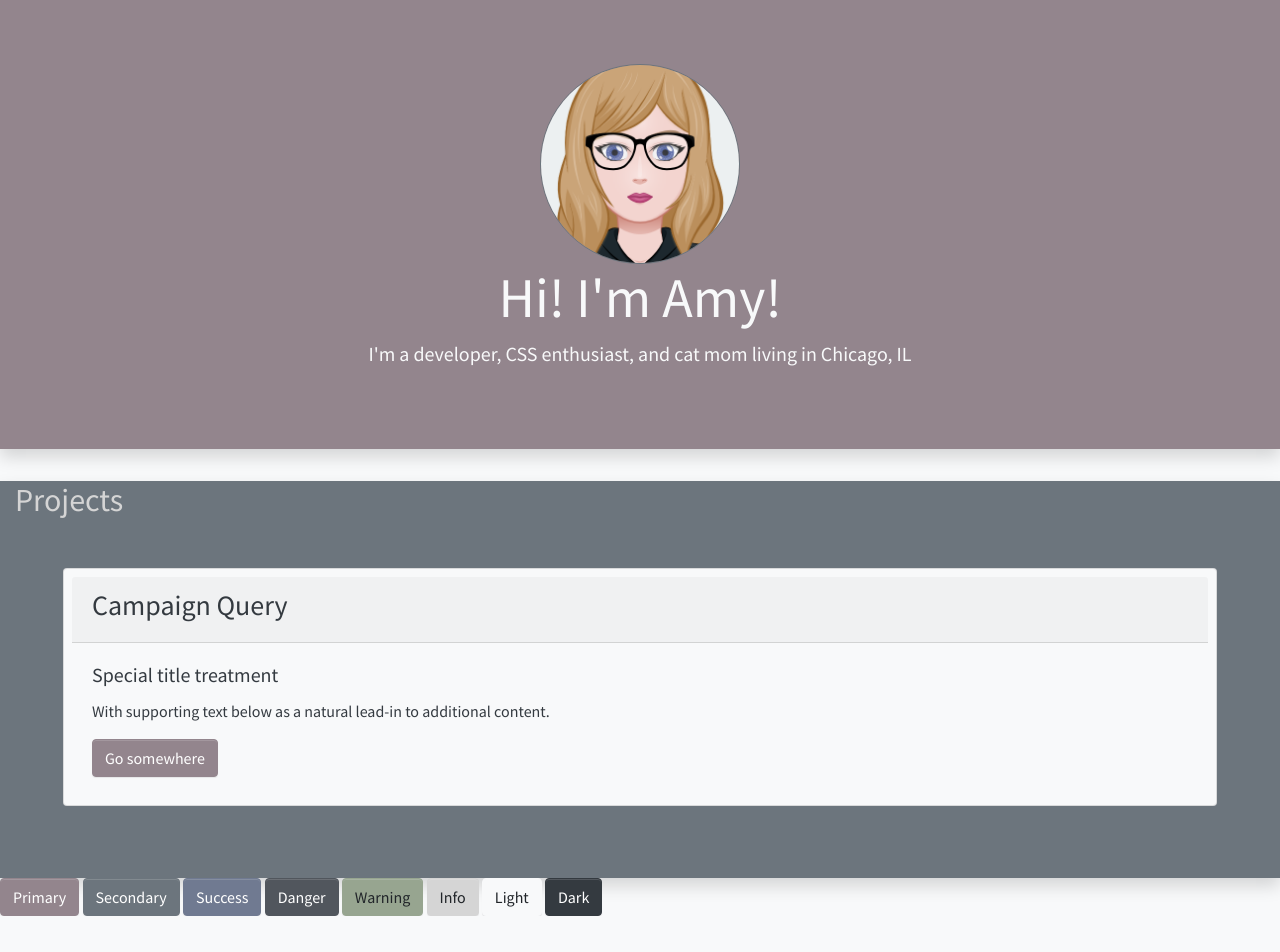
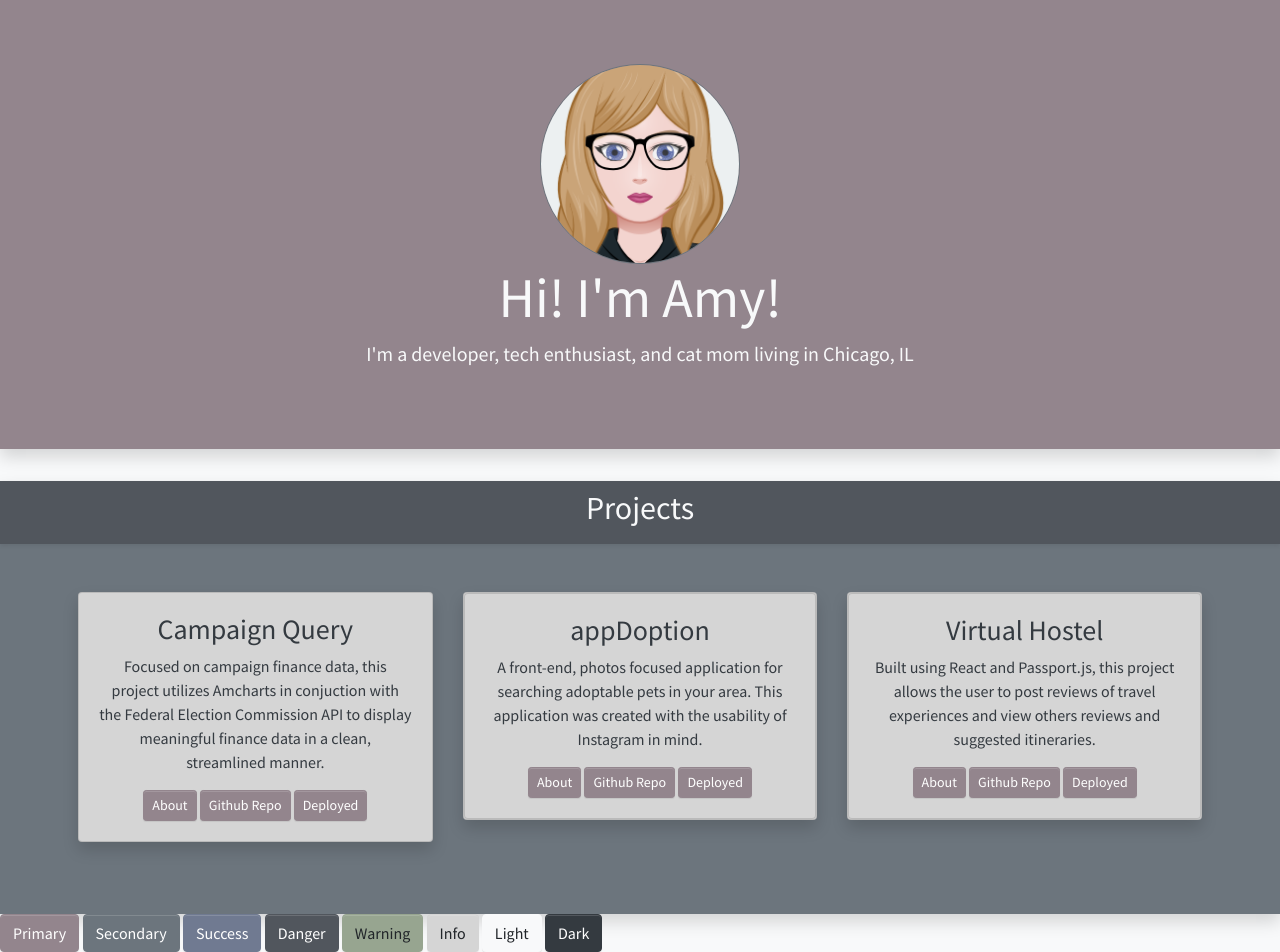
Before and after one commit to morettiamye/morettiamye.github.io, a plain HTML site: page index.html in a window 1280 px wide. Before the commit the page ends 916 px from the top, so only its background shows below. Drawn offline with Linux system fonts and the light colour scheme.

Commit message:
updating projects

```diff
--- a/index.html
+++ b/index.html
@@ -1,5 +1,6 @@
 <!DOCTYPE html>
 <html>
+
 <head>
   <meta charset="utf-8" />
   <meta http-equiv="X-UA-Compatible" content="IE=edge">
@@ -20,26 +21,61 @@
     <div class="container text-center">
       <img src="assets/images/myAvatar.png" alt="Amy" class="rounded-circle border border-secondary amy" />
       <h1 class="display-4 text-light"><strong>Hi! I'm Amy!</strong></h1>
-      <p class="lead text-light">I'm a developer, CSS enthusiast, and cat mom living in Chicago, IL</p>
+      <p class="lead text-light">I'm a developer, tech enthusiast, and cat mom living in Chicago, IL</p>
     </div><!-- Close container-->
   </div><!-- Close Jumbotron-->
 
-  <div class="container-fluid bg-secondary shadow">
+  <!-- Projects -->
+  <div class="container-fluid shadow bg-secondary">
+    <div class="row bg-danger shadow-sm p-2">
+      <div class="col-12 text-center text-light">
     <h2>Projects</h2>
-
-    <div class="card campaign bg-light text-dark p-2 m-5">
-        <div class="card-header text-dark">
-            <h3>Campaign Query</h3>
   </div>
+</div> <!-- Close row -->
+    <div class="row m-5">
+      <div class="col-12 col-md-4">
+      <div class="card bg-info text-dark shadow text-center">
         <div class="card-body">
-                <h5 class="card-title">Special title treatment</h5>
-                <p class="card-text">With supporting text below as a natural lead-in to additional content.</p>
-                <a href="#" class="btn btn-primary">Go somewhere</a>
+          <h3 class="text-center">Campaign Query</h3>
+          <p class="card-text">Focused on campaign finance data, this project utilizes Amcharts in conjuction with the Federal Election Commission API to display meaningful finance data in a clean, streamlined manner.</p>
+          <button type="button" class="btn btn-primary btn-sm">About</button>
+          <button type="button" class="btn btn-primary btn-sm">Github Repo</button>
+          <button type="button" class="btn btn-primary btn-sm">Deployed</button>
         </div>
       </div> <!-- Close campaign card -->
+    </div><!-- Close column -->
 
+    <div class="col-12 col-md-4">
+      <div class="card appdoption bg-info text-dark shadow text-center">
+          <div class="card bg-info text-dark">
+          <div class="card-body">
+            <h3 class="text-center">appDoption</h3>
+            <p class="card-text">A front-end, photos focused application for searching adoptable pets in your area.  This application was created with the usability of Instagram in mind.</p>
+            <button type="button" class="btn btn-primary btn-sm">About</button>
+          <button type="button" class="btn btn-primary btn-sm">Github Repo</button>
+          <button type="button" class="btn btn-primary btn-sm">Deployed</button>
+          </div>
+          </div>
+      </div> <!-- Close appdoption card -->
+    </div><!-- Close column -->
+
+    <div class="col-12 col-md-4">
+      <div class="card campaign bg-info text-dark shadow text-center">
+          <div class="card bg-info text-dark">
+          <div class="card-body">
+            <h3 class="text-center">Virtual Hostel</h3>
+            <p class="card-text">Built using React and Passport.js, this project allows the user to post reviews of travel experiences and view others reviews and suggested itineraries.  </p>
+
+            <button type="button" class="btn btn-primary btn-sm">About</button>
+          <button type="button" class="btn btn-primary btn-sm">Github Repo</button>
+          <button type="button" class="btn btn-primary btn-sm">Deployed</button>
+
+          </div>
+          </div>
+      </div> <!-- Close virtual hostel card -->
+    </div><!-- Close column -->
+    </div><!-- Close row -->
   <br/>
-
   </div><!-- Close container -->
 
 
@@ -52,4 +88,5 @@
   <button type="button" class="btn btn-light">Light</button>
   <button type="button" class="btn btn-dark">Dark</button>
 </body>
+
 </html>
```
Lines whose indentation alone changed are shown as unchanged.
